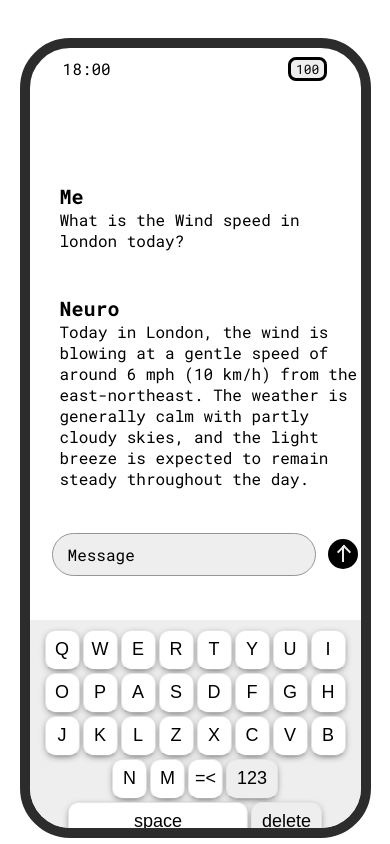
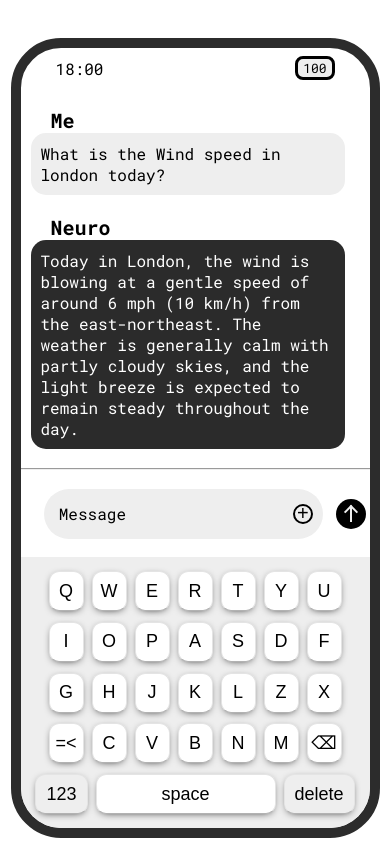
Before and after one commit to AymenBraikia/Neuro, a Next.js app in the folder chatbot/: page / in a window 390 px wide. Shown: the part 900-1744 px from the top of the page. Built offline with nearby package versions, Linux system fonts and the light colour scheme.

Commit message:
new phone

```diff
--- a/chatbot/app/components/example.css
+++ b/chatbot/app/components/example.css
@@ -1,12 +1,13 @@
 .app {
     height: 70%;
     width: 100%;
-    margin: 50px 0 0 20px;
+    margin: 0px 0 0 20px;
     display: flex;
     justify-content: space-evenly;
     align-items: center;
     flex-direction: column;
     color: var(--foreground);
+    overflow-x: visible;
 }
 
 .appPfp {
@@ -21,17 +22,40 @@
 }
 
 .appText {
-    margin-left: 10px;
-    padding: 0 10px;
+    width: 90%;
+    padding: 10px;
+    color: black;
+    background-color: #eee;
+    border-radius: 15px;
 }
 
 .appInput {
     width: 80%;
+    height: 50px;
     padding: 10px;
     background-color: var(--background3);
     color: var(--foreground);
-    border: 1px solid #969595;
+    /* border: 1px solid #969595; */
     text-indent: 5px;
+    display: flex;
+    justify-content: space-between;
+    align-items: center;
+}
+
+.appInput>div {
+    width: 20px;
+    height: 20px;
+
+    border: 2px solid var(--foreground);
+    color: var(--foreground);
+    border-radius: 50%;
+    display: grid;
+    place-content: center;
+    text-indent: 0;
+    font-size: 20px;
+    font-weight: 400;
+    font-family: sans-serif;
+    cursor: pointer;
 }
 
 .appSubmit {
@@ -68,7 +92,7 @@
 
 .phoneContainer {
     position: relative;
-    width: 400px;
+    width: 370px;
     height: 700px;
     background: var(--background);
     border: 10px solid #2c2c2c;
@@ -77,14 +101,14 @@
 
 .keyboard {
     width: 100%;
-    height: 30%;
+    height: 40%;
     background-color: var(--background3);
     display: flex;
     justify-content: center;
     align-items: center;
     flex-wrap: wrap;
     row-gap: 3px;
-    column-gap: 3px;
+    column-gap: 8px;
     padding: 10px;
 }
 
--- a/chatbot/app/components/example.tsx
+++ b/chatbot/app/components/example.tsx
@@ -9,7 +9,7 @@ function key(val: string) {
 }
 
 function phone() {
-	const keys = ["Q", "W", "E", "R", "T", "Y", "U", "I", "O", "P", "A", "S", "D", "F", "G", "H", "J", "K", "L", "Z", "X", "C", "V", "B", "N", "M", "=<", "123", "space", "delete"];
+	const keys = ["Q", "W", "E", "R", "T", "Y", "U", "I", "O", "P", "A", "S", "D", "F", "G", "H", "J", "K", "L", "Z", "X", "=<", "C", "V", "B", "N", "M", "⌫", "123", "space", "delete"];
 
 	const result: Array<React.JSX.Element> = [];
 
@@ -19,7 +19,7 @@ function phone() {
 
 	return (
 		<div style={{ width: "100%", height: "100%", display: "flex", flexDirection: "column", justifyContent: "center", alignItems: "center" }}>
-			<div style={{width:"80%",height:"fit-content",padding:"10px 0",display:"flex",justifyContent:"space-between",alignItems:"center"}}>
+			<div style={{ width: "80%", height: "fit-content", padding: "10px 0", display: "flex", justifyContent: "space-between", alignItems: "center" }}>
 				<p>18:00</p>
 				<p className="battery">100</p>
 			</div>
@@ -30,12 +30,15 @@ function phone() {
 				</div>
 				<div className="appReply">
 					<div className="appPfp neuroPfp bold">Neuro</div>
-					<div className="appText">
+					<div className="appText" style={{ color: "white", backgroundColor: "#2b2b2b" }}>
 						Today in London, the wind is blowing at a gentle speed of around 6 mph (10 km/h) from the east-northeast. The weather is generally calm with partly cloudy skies, and the light breeze is expected to remain steady throughout the day.
 					</div>
 				</div>
+				<hr style={{ width: 370, position: "relative", right: 10, backgroundColor: "var(--background)" }} />
 				<div style={{ width: "100%", display: "flex", justifyContent: "space-evenly", alignItems: "center" }}>
-					<div className="appInput br">Message</div>
+					<div className="appInput br">
+						Message <div>+</div>
+					</div>
 					<div className="appSubmit"></div>
 				</div>
 			</div>
--- a/chatbot/app/components/theme.tsx
+++ b/chatbot/app/components/theme.tsx
@@ -11,12 +11,16 @@ function switchTheme() {
         --background2: #151515;
         --background: #000000;
         --foreground: #ffffff;
+        --foreground2: #fbfbfb;
+        --foreground3: #eee;
         --background-opacity: #00000099;`,
 		lightStyles = `
         --background3: #eee;
         --background2: #fbfbfb;
         --background: #ffffff;
         --foreground: #000000;
+		--foreground2: #171717;
+		--foreground3: #2b2b2b;
         --background-opacity: #ffffff99;`;
 
 	let styles = null;
@@ -56,12 +60,16 @@ function loadTheme() {
         --background2: #fbfbfb;
         --background: #ffffff;
         --foreground: #000000;
+		--foreground2: #171717;
+		--foreground3: #2b2b2b;
         --background-opacity: #ffffff99;`,
 		lightStyles = `
         --background3: #1f1f1f;
         --background2: #151515;
         --background: #000000;
         --foreground: #ffffff;
+        --foreground2: #fbfbfb;
+        --foreground3: #eee;
         --background-opacity: #00000099;`;
 
 	let styles = null;
@@ -171,7 +179,7 @@ function Theme() {
 	}, []);
 
 	return (
-		<div style={{ width: 70, height: 70, backgroundColor: "var(--background)", borderRadius: "50%", position: "fixed", right: 50, bottom: 50, cursor: "pointer", zIndex: 5,overflow:"hidden" }}>
+		<div style={{ width: 70, height: 70, backgroundColor: "var(--background)", borderRadius: "50%", position: "fixed", right: 50, bottom: 50, cursor: "pointer", zIndex: 5, overflow: "hidden" }}>
 			<div onClick={switchTheme}>
 				{Moon()}
 				{Sun()}
--- a/chatbot/app/globals.css
+++ b/chatbot/app/globals.css
@@ -2,6 +2,8 @@
 
 :root {
   /* --foreground: #171717; */
+  --foreground3: #2b2b2b;
+  --foreground2: #171717;
   --foreground: #000000;
   --background: #ffffff;
   --background2: #fbfbfb;
--- a/chatbot/app/responsive.css
+++ b/chatbot/app/responsive.css
@@ -42,11 +42,11 @@
     }
 
     .key {
-        width: 30px;
+        width: 32px;
         height: 35px;
     }
 
-    .keyspace{
+    .keyspace {
         width: 150px;
     }
 
@@ -54,7 +54,8 @@
         width: 95% !important;
         overflow-y: hidden;
     }
-    .keyboard{
+
+    .keyboard {
         height: 40%;
     }
 
```
